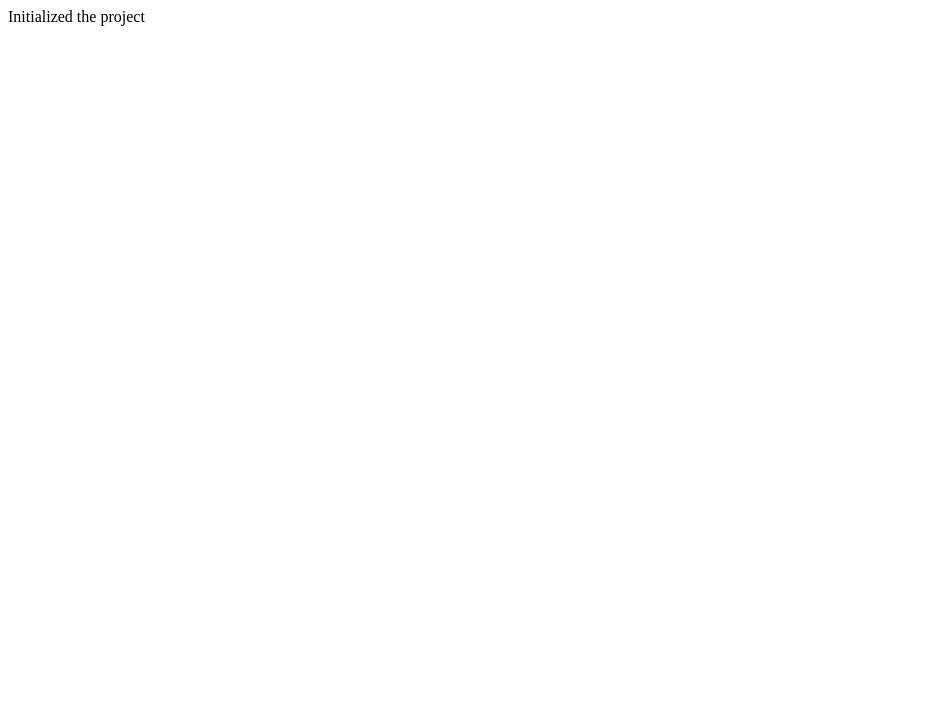
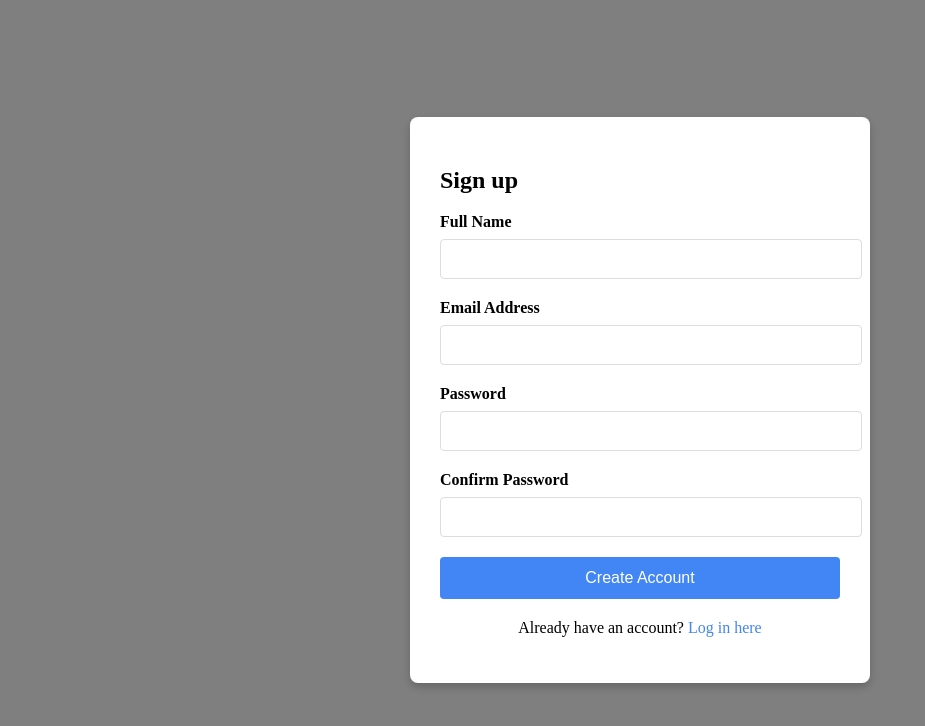
Before and after one commit to praveen-srinivas-001/scholar-scout, a React (Vite) app in the folder frontend/: page /signup in a window 1280 px wide. Shown: the top 726 px of the page, without its empty margins (0-925 px from the left). Built offline with nearby package versions, Linux system fonts and the light colour scheme.

Commit message:
Structured the Landing page

```diff
--- a/frontend/package.json
+++ b/frontend/package.json
@@ -4,14 +4,15 @@
   "version": "0.0.0",
   "type": "module",
   "scripts": {
-    "dev": "vite",
+    "start": "vite",
     "build": "vite build",
     "lint": "eslint .",
     "preview": "vite preview"
   },
   "dependencies": {
     "react": "^19.0.0",
-    "react-dom": "^19.0.0"
+    "react-dom": "^19.0.0",
+    "react-router-dom": "^7.2.0"
   },
   "devDependencies": {
     "@eslint/js": "^9.21.0",
--- a/frontend/src/App.jsx
+++ b/frontend/src/App.jsx
@@ -1,12 +1,25 @@
-import { useState } from 'react'
+import { useState } from "react";
+import { BrowserRouter, Routes, Route } from "react-router-dom";
+import Landingpage from "./pages/Landingpage.jsx";
+import Navbar from "./pages/Navbar.jsx"
+import Login from "./pages/Authentication/Login.jsx"
+import Signup from "./pages/Authentication/Signup.jsx"
 // import reactLogo from './assets/react.svg'
 // import viteLogo from '/vite.svg'
 // import './App.css'
 
 function App() {
-  return(
-    <>Initialized the project</>
+  return (
+    <>
+      <BrowserRouter>
+        <Routes>
+          <Route path="/" element={<Landingpage />} />
+          <Route path="/login" element={<Login />} />
+          <Route path="/signup" element={<Signup />} />
+        </Routes>
+      </BrowserRouter>
+    </>
   );
 }
 
-export default App
+export default App;
--- /dev/null
+++ b/frontend/src/css/Auth.css
@@ -0,0 +1,71 @@
+.login-modal,
+.signup-modal {
+  display: flex;
+  position: absolute;
+
+  top: 0;
+  left: 0;
+  width: 100%;
+  height: 100%;
+  background-color: rgba(0, 0, 0, 0.5);
+  z-index: 100;
+  justify-content: center;
+  align-items: center;
+}
+
+.modal-content {
+  background-color: white;
+  padding: 30px;
+  border-radius: 8px;
+  width: 90%;
+  max-width: 400px;
+  box-shadow: 0 4px 8px rgba(0, 0, 0, 0.2);
+}
+
+.modal-header h2 {
+  color: #4285f4;
+}
+
+.form-input {
+  margin-bottom: 20px;
+}
+
+.form-input label {
+  display: block;
+  margin-bottom: 8px;
+  font-weight: bold;
+}
+
+.form-input input {
+  width: 100%;
+  padding: 10px;
+  border: 1px solid #ddd;
+  border-radius: 4px;
+  font-size: 1rem;
+}
+
+.form-button {
+  background-color: #4285f4;
+  color: white;
+  border: none;
+  padding: 12px 0;
+  border-radius: 4px;
+  cursor: pointer;
+  font-size: 1rem;
+  width: 100%;
+  transition: background-color 0.3s;
+}
+
+.form-button:hover {
+  background-color: #3367d6;
+}
+
+.form-footer {
+  text-align: center;
+  margin-top: 20px;
+}
+
+.form-footer a {
+  color: #4285f4;
+  text-decoration: none;
+}
--- /dev/null
+++ b/frontend/src/css/Footer.css
@@ -0,0 +1,36 @@
+.footer-content {
+  display: flex;
+  flex-wrap: wrap;
+  justify-content: space-around;
+  max-width: 1200px;
+  margin: 0 auto 20px;
+}
+
+.footer-section {
+  flex: 1;
+  min-width: 200px;
+  margin: 15px;
+  text-align: left;
+}
+
+.footer-section h3 {
+  margin-bottom: 15px;
+  color: #4285f4;
+}
+
+.footer-section a {
+  color: #ddd;
+  text-decoration: none;
+  display: block;
+  margin-bottom: 8px;
+}
+
+.footer-section a:hover {
+  color: white;
+}
+
+.footer-bottom {
+  border-top: 1px solid #444;
+  padding-top: 20px;
+  margin-top: 20px;
+}
--- /dev/null
+++ b/frontend/src/css/Landing.css
@@ -0,0 +1,37 @@
+.container {
+  width: 90%;
+  max-width: 1200px;
+  margin: 40px auto;
+}
+
+.features {
+  display: grid;
+  /* grid-template-columns: repeat(auto-fit, minmax(300px, 1fr)); */
+  gap: 30px;
+  margin-bottom: 50px;
+}
+
+.feature-card {
+  background-color: white;
+  border-radius: 8px;
+  padding: 30px;
+  text-align: center;
+  box-shadow: 0 4px 8px rgba(0, 0, 0, 0.1);
+  transition: transform 0.3s;
+}
+
+.feature-card:hover {
+  transform: translateY(-5px);
+}
+
+.feature-icon {
+  font-size: 2.5rem;
+  margin-bottom: 15px;
+  color: #4285f4;
+}
+
+.feature-title {
+  font-size: 1.4rem;
+  margin-bottom: 15px;
+  color: #333;
+}
--- /dev/null
+++ b/frontend/src/css/Navbar.css
@@ -0,0 +1,63 @@
+nav {
+  background-color: #3367d6;
+  padding: 10px;
+  text-align: center;
+  display: flex;
+  justify-content: space-between;
+  align-items: center;
+}
+
+.nav-links {
+  display: flex;
+  margin-left: 20px;
+}
+
+.auth-links {
+  display: flex;
+  margin-right: 20px;
+}
+
+nav a {
+  color: white;
+  text-decoration: none;
+  margin: 0 10px;
+  padding: 5px 10px;
+  border-radius: 4px;
+  transition: background-color 0.3s;
+}
+
+nav a:hover {
+  background-color: rgba(255, 255, 255, 0.2);
+}
+
+nav a.auth-button {
+  background-color: white;
+  color: #3367d6;
+  font-weight: bold;
+  padding: 7px 15px;
+  margin-left: 10px;
+  border-radius: 4px;
+  transition: background-color 0.3s;
+}
+
+nav a.auth-button:hover {
+  background-color: #f0f0f0;
+}
+
+@media (max-width: 768px) {
+  nav {
+    flex-direction: column;
+  }
+
+  .nav-links,
+  .auth-links {
+    margin: 10px 0;
+  }
+}
+
+.brand {
+  background-color: #3367d6;
+  display: flex;
+  justify-content: space-between;
+  padding-left: 20px;
+}
--- /dev/null
+++ b/frontend/src/pages/Authentication/Login.jsx
@@ -0,0 +1,37 @@
+import { Link } from "react-router-dom";
+import "../../css/Auth.css"
+
+function Login() {
+  return (
+      <div id="loginModal" className="login-modal">
+        <div className="modal-content">
+         <h2>Login</h2>
+
+          <form>
+            <div className="form-group">
+              <label htmlFor="login-email">Email Address</label>
+              <input type="email" id="login-email" required />
+            </div>
+
+            <div className="form-group">
+              <label htmlFor="login-password">Password</label>
+              <input type="password" id="login-password" required />
+            </div>
+
+            <button type="submit" className="form-button">
+              Log In
+            </button>
+
+            <div className="form-footer">
+              <p>
+                Don't have an account? <Link to="/signup">Sign up now</Link>
+              </p>
+            </div>
+          </form>
+        </div>
+      </div>
+
+  );
+}
+
+export default Login;
--- /dev/null
+++ b/frontend/src/pages/Authentication/Signup.jsx
@@ -0,0 +1,45 @@
+import '../../css/Auth.css';
+import { Link } from 'react-router-dom';
+
+function Signup() {
+  return (
+    <div id="signupModal" className="signup-modal">
+      <div className="modal-content">
+        <h2>Sign up</h2>
+        <form>
+          <div className="form-input">
+            <label htmlFor="signup-name">Full Name</label>
+            <input type="text" id="signup-name" required />
+          </div>
+
+          <div className="form-input">
+            <label htmlFor="signup-email">Email Address</label>
+            <input type="email" id="signup-email" required />
+          </div>
+
+          <div className="form-input">
+            <label htmlFor="signup-password">Password</label>
+            <input type="password" id="signup-password" required />
+          </div>
+
+          <div className="form-input">
+            <label htmlFor="signup-confirm">Confirm Password</label>
+            <input type="password" id="signup-confirm" required />
+          </div>
+
+          <button type="submit" className="form-button">
+            Create Account
+          </button>
+
+          <div className="form-footer">
+            <p>
+              Already have an account? <Link to="/login">Log in here</Link>
+            </p>
+          </div>
+        </form>
+      </div>
+    </div>
+  );
+}
+
+export default Signup;
--- /dev/null
+++ b/frontend/src/pages/Brand.jsx
@@ -0,0 +1,17 @@
+import { useState } from "react"
+
+function Brand() {
+    var [theme, setTheme] = useState(false);
+    var styling = {
+        backgroundColor : theme ? '#3367d6':'white',
+        color: theme ? 'white': '#3367d6'
+    };
+    return (
+        <div className="brand" style={styling}>
+            <h1>Scholar Scout</h1>
+            <button onClick={() => setTheme(!theme)}>theme</button>
+        </div>
+    )
+}
+
+export default Brand;
--- /dev/null
+++ b/frontend/src/pages/Footer.jsx
@@ -0,0 +1,48 @@
+import "../css/Footer.css";
+
+function Footer() {
+  return (
+    <footer>
+      <div class="footer-content">
+        <div class="footer-section">
+          <h3>About</h3>
+          <a href="#">Our Mission</a>
+          <a href="#">Team</a>
+          <a href="#">Partners</a>
+          <a href="#">Careers</a>
+        </div>
+
+        <div class="footer-section">
+          <h3>Resources</h3>
+          <a href="#">Scholarship Guide</a>
+          <a href="#">Application Tips</a>
+          <a href="#">Financial Aid Basics</a>
+          <a href="#">Blog</a>
+        </div>
+
+        <div class="footer-section">
+          <h3>Support</h3>
+          <a href="#">FAQ</a>
+          <a href="#">Contact Us</a>
+          <a href="#">Feedback</a>
+          <a href="#">Help Center</a>
+        </div>
+
+        <div class="footer-section">
+          <h3>Legal</h3>
+          <a href="#">Terms of Service</a>
+          <a href="#">Privacy Policy</a>
+          <a href="#">Accessibility</a>
+          <a href="#">Cookie Policy</a>
+        </div>
+      </div>
+
+      <div class="footer-bottom">
+        <p>&copy; 2025 ScholarFinder. All rights reserved.</p>
+        <p>Contact us: info@scholarfinder.example.com</p>
+      </div>
+    </footer>
+  );
+}
+
+export default Footer;
--- a/frontend/src/pages/Navbar.jsx
+++ b/frontend/src/pages/Navbar.jsx
@@ -1,4 +1,10 @@
+import "../css/Navbar.css";
+
+import { Link } from "react-router-dom";
+
 function Navbar() {
+  const handleLogin = () => {};
+  const handleSignup = () => {};
   return (
     <nav>
       <div className="nav-links">
@@ -9,13 +15,11 @@ function Navbar() {
         <Link to="/contact">Contact</Link>
       </div>
       <div className="auth-links">
-        <Link to="/login" onClick={handleLogin}>
-          Log In
-        </Link>
-        <Link to="/signup" onClick={handleSignup}>
-          Sign Up
-        </Link>
+        <Link to="/login">Log In</Link>
+        <Link to="/signup">Sign Up</Link>
       </div>
     </nav>
   );
 }
+
+export default Navbar;
```
Also changed, not shown: frontend/src/pages/Landingpage.jsx (+34 -35 lines), 2 other files (tests, documents, lock files or other folders).
